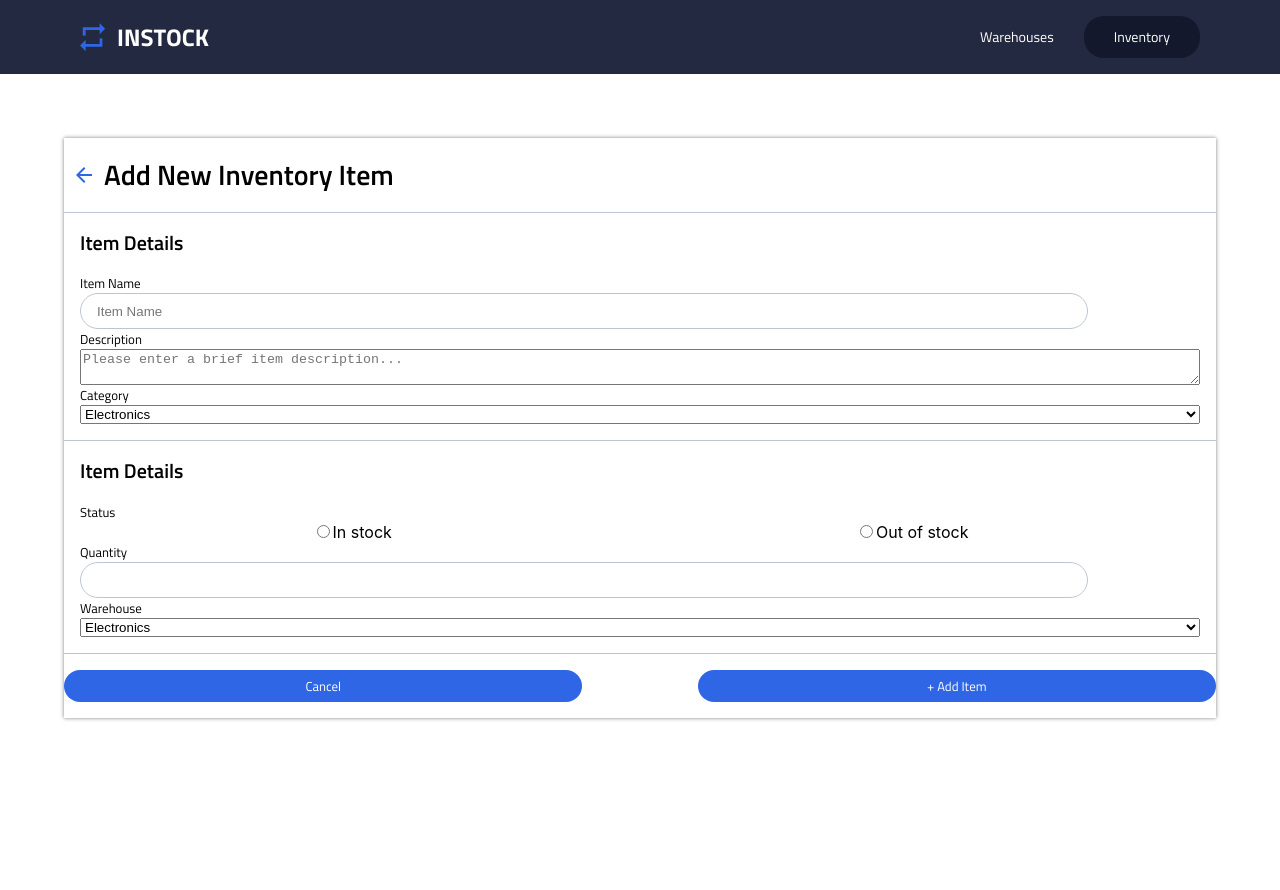
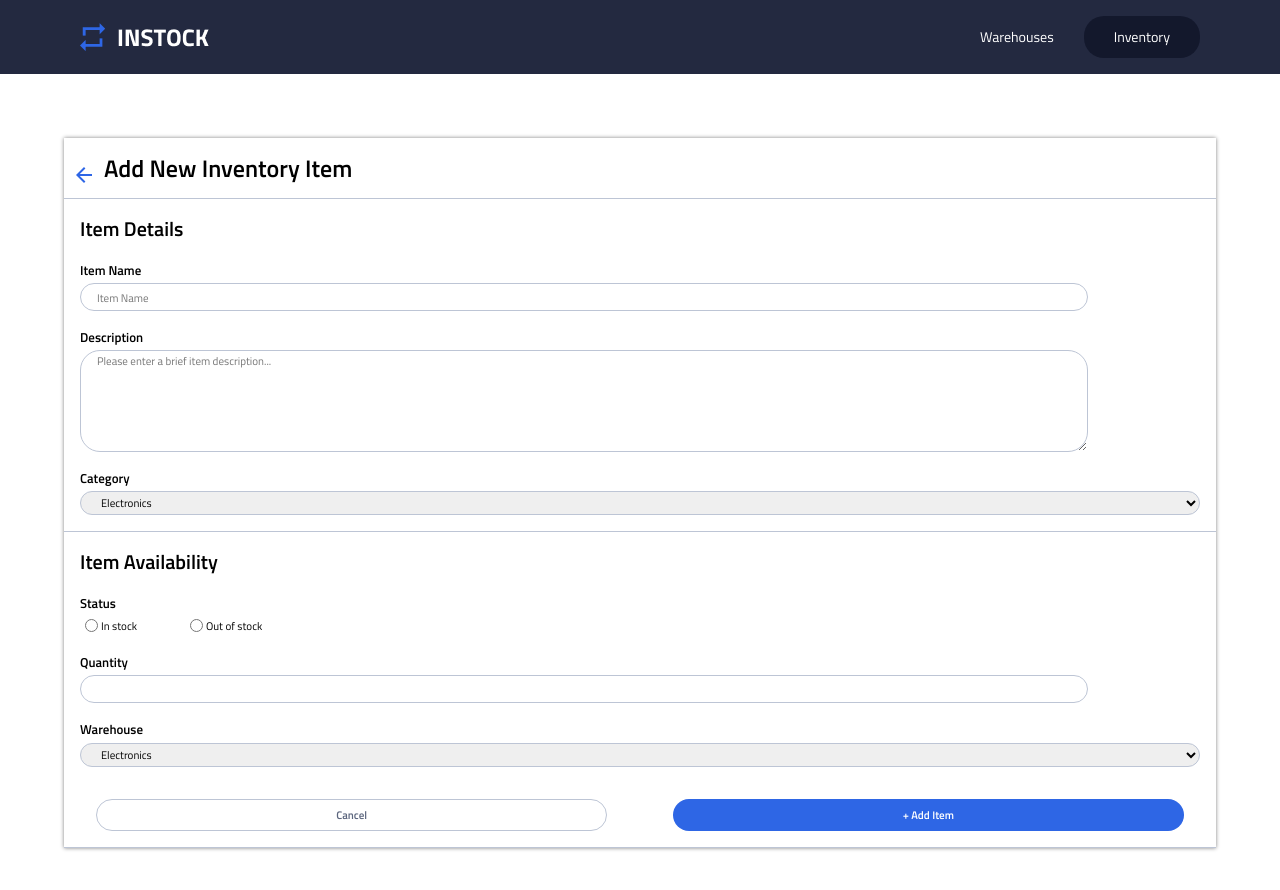
Before and after one commit to jstreich13/instock-client, a React (Create React App) app in the folder instockclient/: page /inventory/add in a window 1280 px wide. Shown: the top 890 px of the page. Before the commit the page ends 800 px from the top, so only its background shows below. Built offline with nearby package versions, Linux system fonts and the light colour scheme.

Commit message:
final component styling

```diff
--- a/instockclient/src/components/AddInventoryItem/AddInventoryItem.js
+++ b/instockclient/src/components/AddInventoryItem/AddInventoryItem.js
@@ -31,12 +31,12 @@ class AddInventoryItem extends Component {
 
                 <div className="add-item__input-wrap">
                     <label className="add-item__label">Description</label>
-                    <textarea placeholder="Please enter a brief item description..."></textarea>
+                    <textarea className="add-item__textarea" placeholder="Please enter a brief item description..."></textarea>
                 </div>
 
                 <div className="add-item__input-wrap">
                     <label className="add-item__label">Category</label>
-                    <select>
+                    <select className="add-item__dropdown">
                         <option value="Electronics">Electronics</option>
                         <options value="Gear">Gear</options>
                         <options value="Apparel">Apparel</options>
@@ -45,17 +45,17 @@ class AddInventoryItem extends Component {
                 </div>
             </section>
             <section className="add-item__form-section">
-                <h2 className="add-item__form-title">Item Details</h2>
+                <h2 className="add-item__form-title">Item Availability</h2>
                 <div className="add-item__input-wrap">
                     <label className="add-item__label">Status</label>
                     <div className="add-item__radio-wrapper">
                         <div className="add-item__radio-group">
                             <input type="radio" id="instock" name="stock"/>
-                            <label for="instock">In stock</label>
+                            <label className="add-item__radio-label" for="instock">In stock</label>
                         </div>
                         <div className="add-item__radio-group">
                             <input type="radio" id="outstock" name="stock"/>
-                            <label for="outstock">Out of stock</label>
+                            <label className="add-item__radio-label" for="outstock">Out of stock</label>
                         </div>
                     </div>
                 </div>
@@ -67,18 +67,18 @@ class AddInventoryItem extends Component {
 
                 <div className="add-item__input-wrap">
                     <label className="add-item__label">Warehouse</label>
-                    <select>
+                    <select className="add-item__dropdown">
                         <option value="Electronics">Electronics</option>
                         <options value="Gear">Gear</options>
                         <options value="Apparel">Apparel</options>
                         <options value="Health">Health</options>
                     </select>
                 </div>
-            </section>
-            <div className="add-item__buttons">
-                <button className="add-item__btn">Cancel</button>
+                <div className="add-item__buttons">
+                <button className="add-item__btn add-item__btn--cancel">Cancel</button>
                 <button className="add-item__btn">+ Add Item</button>
             </div>
+            </section>
         </form>
     </div>
     )}
--- a/instockclient/src/components/AddInventoryItem/AddInventoryItem.scss
+++ b/instockclient/src/components/AddInventoryItem/AddInventoryItem.scss
@@ -14,7 +14,9 @@
 
     &__title {
         @include mobile__page-header;
+        font-size: 1.5rem;
         padding-left: .5rem;
+        line-height: 1.75rem;
 
     }
 }
@@ -24,9 +26,13 @@
     margin: 5%;
     box-shadow: 0 0 4px grey;
 
+    // &__form {
+
+    // }
+
     &__form-section {
         border-bottom: 1px solid $cloud;
-        padding: 1rem;
+        padding: 1rem 1rem 0 1rem;
     }
 
     &__form-title {
@@ -37,43 +43,80 @@
     &__input-wrap {
         display: flex;
         flex-direction: column;
+        margin-bottom: 1rem;
     }
 
     &__label {
         @include mobile__labels-links-buttons;
+        padding-bottom: .2rem;
+        font-weight: 600;
     }
 
     &__input {
         width: 87%;
-        height: 2rem;
+        height: 1.5rem;
         margin: 0;
         border-radius: 20px;
         padding-inline: 1rem;
         border: 1px solid $cloud;
-        background-repeat: no-repeat;
-        background-position: 95%;
+        @include mobile__body-small;
+    }
+
+    &__textarea {
+        width: 87%;
+        height: 6rem;
+        margin: 0;
+        border-radius: 20px;
+        padding-inline: 1rem;
+        border: 1px solid $cloud;
+        @include mobile__body-small;
+    }
+
+    &__dropdown {
+        width: 100%;
+        height: 1.5rem;
+        margin: 0;
+        border-radius: 20px;
+        padding-inline: 1rem;
+        border: 1px solid $cloud;
+        @include mobile__body-small;
     }
 
     &__radio-wrapper {
         display: flex;
-        justify-content: space-around;
+        justify-content: flex-start;
+        @include mobile__body-small;
+    }
+
+    &__radio-label {
+        vertical-align:.15rem;
+        margin-right: 3rem;
+
     }
 
     &__buttons {
         display: flex;
         justify-content: space-between;
+        padding-inline: 1rem;
     }
 
     &__btn {
-        @include mobile__labels-links-buttons;
+        @include mobile__body-small;
         height: 2rem;
         padding-inline: 1rem;
-        width: 45%;
+        width: 47%;
         margin: 0;
         color: white;
         margin-block: 1rem;
         background-color: $instock-Indigo;
         border: none;
         border-radius: 20px;
+        font-weight: 600;
+
+        &--cancel {
+            background-color: $white;
+            color: $slate;
+            border: 1px solid $cloud;
+        }
     }
 }
```
